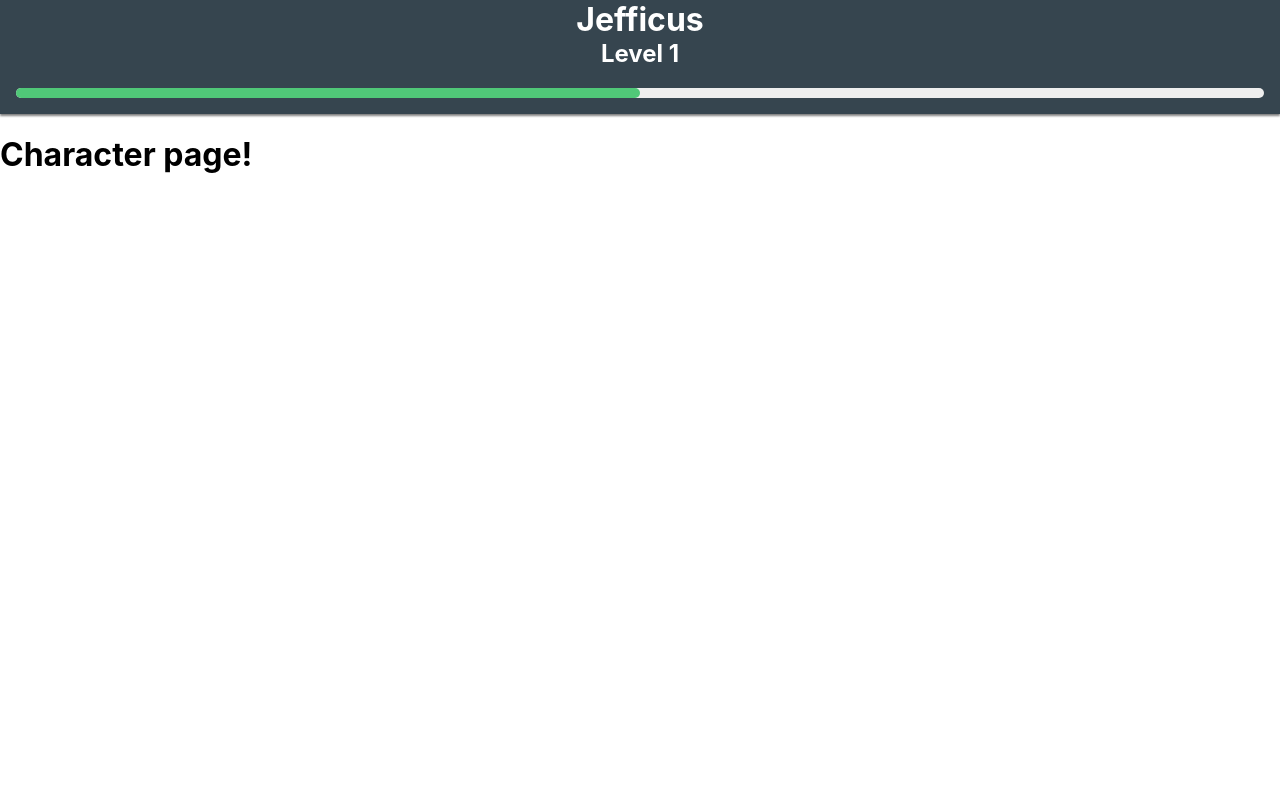
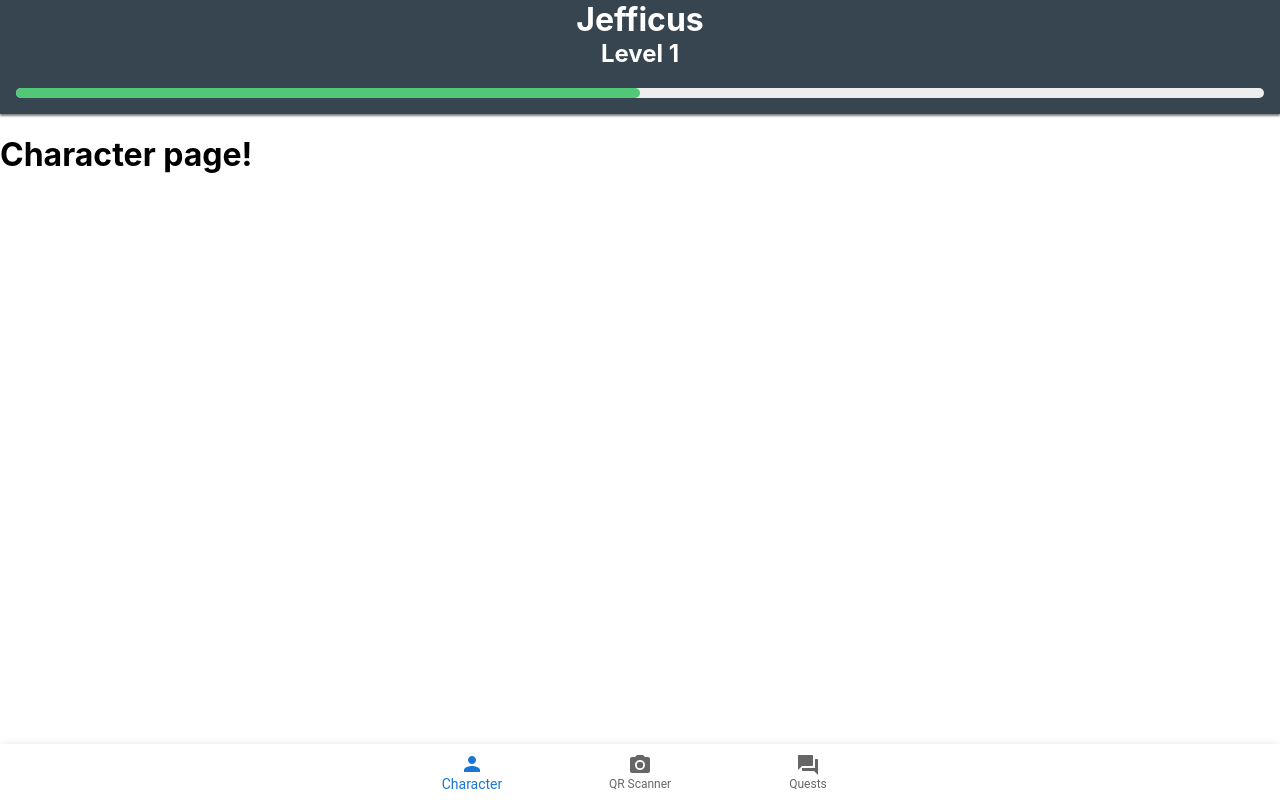
Before and after one commit to jeff-soriano/con-quest, a React (Create React App) app: page /character in a window 1280 px wide. Built offline with nearby package versions, Linux system fonts and the light colour scheme.

Commit message:
Implement bottom layout

```diff
--- a/src/components/RootLayout.jsx
+++ b/src/components/RootLayout.jsx
@@ -3,16 +3,19 @@ import { React, useState } from 'react'
 import { Outlet } from 'react-router-dom'
 
 import Navbar from './Navbar'
-import AppBar from '@mui/material/AppBar'
-import Toolbar from '@mui/material/Toolbar'
-import IconButton from '@mui/material/IconButton'
-import MenuIcon from '@mui/icons-material/Menu'
-import Grid from '@mui/material/Grid'
+import Paper from '@mui/material/Paper'
+import BottomNavigation from '@mui/material/BottomNavigation'
+import BottomNavigationAction from '@mui/material/BottomNavigationAction'
+import PersonIcon from '@mui/icons-material/Person'
+import CameraAltIcon from '@mui/icons-material/CameraAlt'
+import QuestionAnswerIcon from '@mui/icons-material/QuestionAnswer'
 
 import { styled } from '@mui/material/styles'
 import LinearProgress, {
   linearProgressClasses,
 } from '@mui/material/LinearProgress'
+
+import { useNavigate } from 'react-router-dom'
 
 const BorderLinearProgress = styled(LinearProgress)(({ theme }) => ({
   height: 10,
@@ -27,8 +30,16 @@ const BorderLinearProgress = styled(LinearProgress)(({ theme }) => ({
   },
 }))
 
+const NAV_LINKS = {
+  Character: { route: 'character', icon: <PersonIcon /> },
+  'QR Scanner': { route: 'qr-scanner', icon: <CameraAltIcon /> },
+  Quests: { route: 'quests', icon: <QuestionAnswerIcon /> },
+}
+
 const Home = () => {
   const [isNavOpen, setIsNavOpen] = useState(false)
+  const [value, setValue] = useState(0)
+  const navigate = useNavigate()
 
   return (
     <div>
@@ -53,6 +64,27 @@ const Home = () => {
         </div>
       </div>
       <Outlet />
+      <Paper
+        sx={{ position: 'fixed', bottom: 0, left: 0, right: 0 }}
+        elevation={3}
+      >
+        <BottomNavigation
+          showLabels
+          value={value}
+          onChange={(event, newValue) => {
+            setValue(newValue)
+            console.log(
+              'Object.entries(NAV_LINKS)[newValue][1].route',
+              Object.entries(NAV_LINKS)[newValue][1].route
+            )
+            navigate('/' + Object.entries(NAV_LINKS)[newValue][1].route)
+          }}
+        >
+          {Object.entries(NAV_LINKS).map(([key, value]) => (
+            <BottomNavigationAction key={key} label={key} icon={value.icon} />
+          ))}
+        </BottomNavigation>
+      </Paper>
     </div>
   )
 }
```
